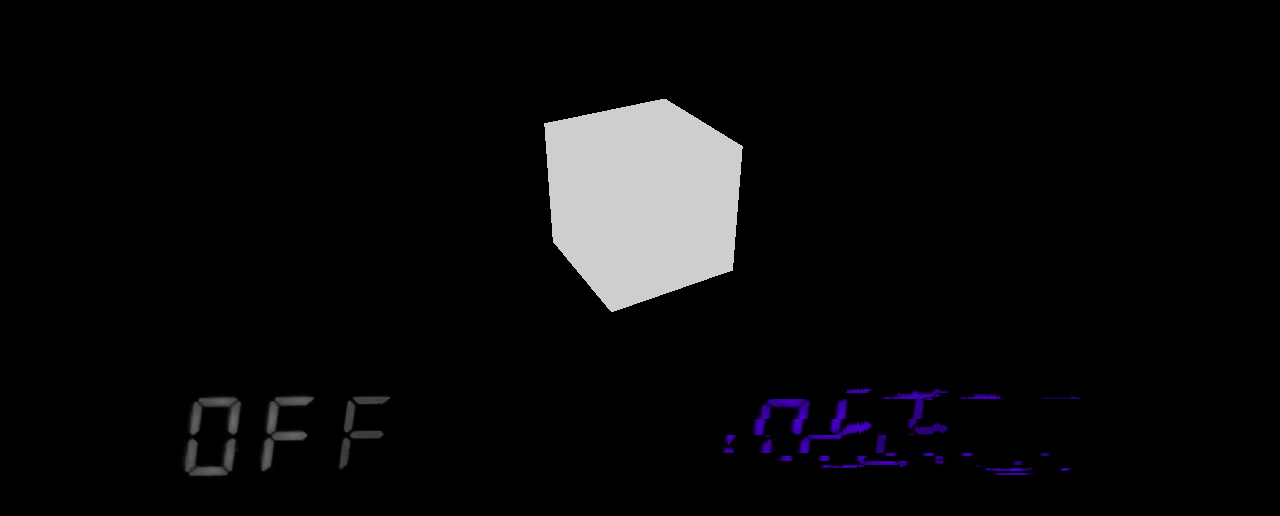
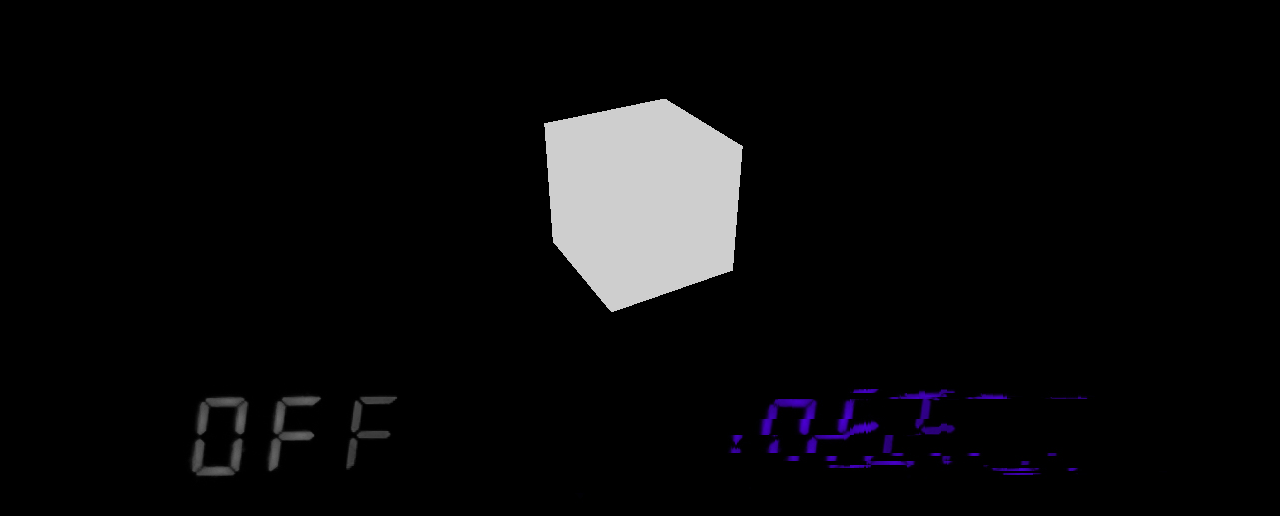
Before and after one commit to yxue8/yxue8.github.io, a plain HTML site: page index.html in a window 1280 px wide. Shown: the part 202-718 px from the top of the page. Drawn offline with nearby package versions, Linux system fonts and the light colour scheme; animation ran at ten frames a second.

Commit message:
SITE INIT 12/1/2020

```diff
--- a/index.html
+++ b/index.html
@@ -18,7 +18,7 @@
 			#threecanvas {
 			  display: block;
 			  background: url("images/off.jpg") no-repeat center center ;
-				background-position: center bottom;
+				background-position: 58% bottom;
 			}
 		</style>
 	</head>
```
